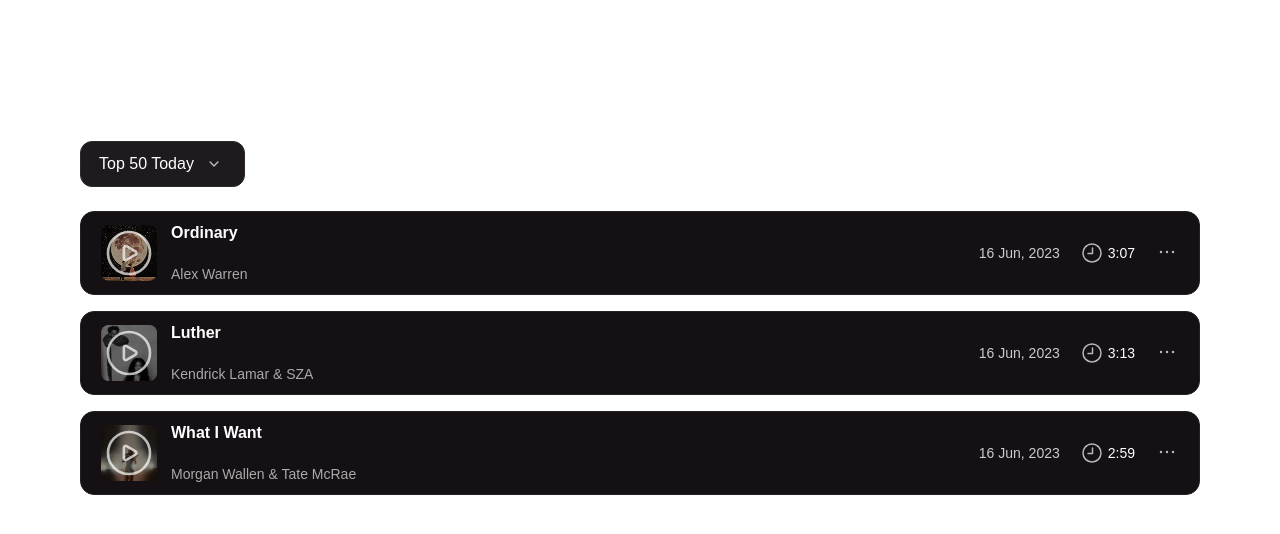
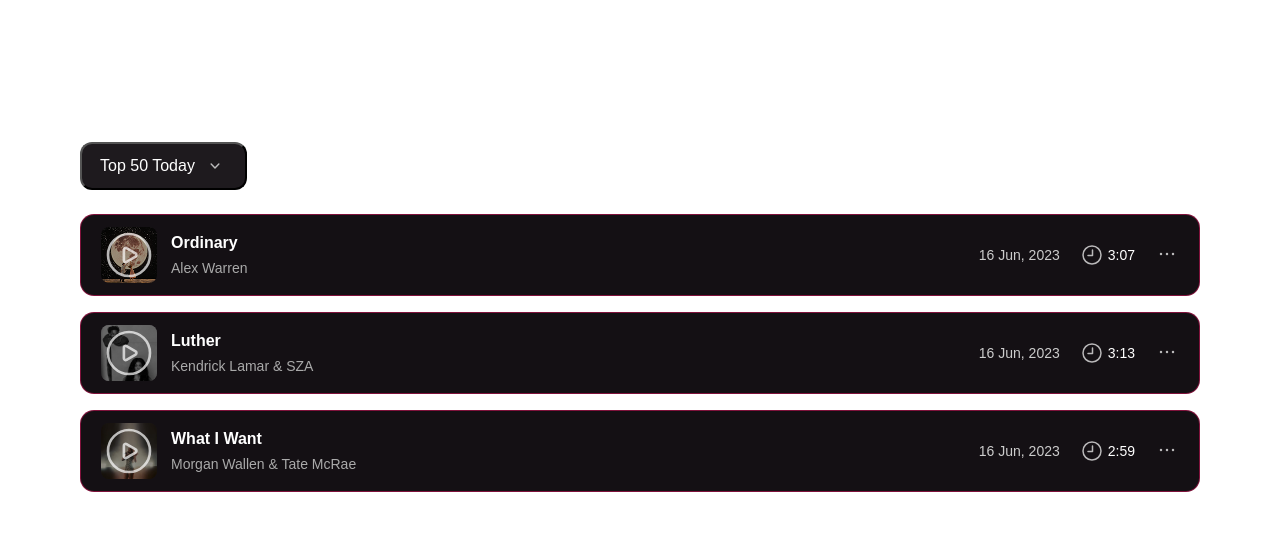
Before and after one commit to anrex019/jukebox-front, a Next.js app: page / in a window 1280 px wide. Shown: the top 534 px of the page. Built offline with nearby package versions, Linux system fonts and the light colour scheme.

Commit message:
dasamtavrebelia

```diff
--- a/app/components/TopHits/TopHits.scss
+++ b/app/components/TopHits/TopHits.scss
@@ -7,6 +7,7 @@
         font-size: 32px;
         font-weight: bold;
         margin-bottom: 24px;
+        line-height: 1.2;
     }
 
     .dropdown {
@@ -15,7 +16,6 @@
 
         .dropdown-btn {
             background: #1e1a1e;
-        border: 1px solid #2d2b30;
             border-radius: 12px;
             padding: 10px 18px;
             color: white;
@@ -24,10 +24,6 @@
             display: inline-flex;
             align-items: center;
             gap: 8px;
-
-        &:hover {
-          background: #29252e;
-        }
         }
 
         .dropdown-menu {
@@ -53,10 +49,6 @@
                 color: white;
                 cursor: pointer;
                 border-radius: 6px;
-
-          &:hover {
-            background-color: rgba(255, 255, 255, 0.05);
-          }
             }
         }
     }
@@ -73,7 +65,9 @@
         justify-content: space-between;
         align-items: center;
         background: #141014;
-      border: 1px solid #222;
+        border: 1px solid rgba(234, 21, 99, 0.50);
+
+
         border-radius: 14px;
         padding: 12px 20px;
 
@@ -111,15 +105,20 @@
             .info {
                 display: flex;
                 flex-direction: column;
+                gap: 6px;
 
                 .title {
-            font-weight: bold;
+                    font-weight: 600;
                     font-size: 16px;
+                    line-height: 20px;
+                    margin: 0;
                 }
 
                 .artist {
                     font-size: 14px;
                     color: #aaa;
+                    line-height: 18px;
+                    margin: 0;
                 }
             }
         }
--- a/app/components/TopHits/data.tsx
+++ b/app/components/TopHits/data.tsx
@@ -1,5 +1,4 @@
 import { Song } from './types';
-
 
 export const songs: Song[] = [
     {
```
Lines whose indentation alone changed are shown as unchanged.
